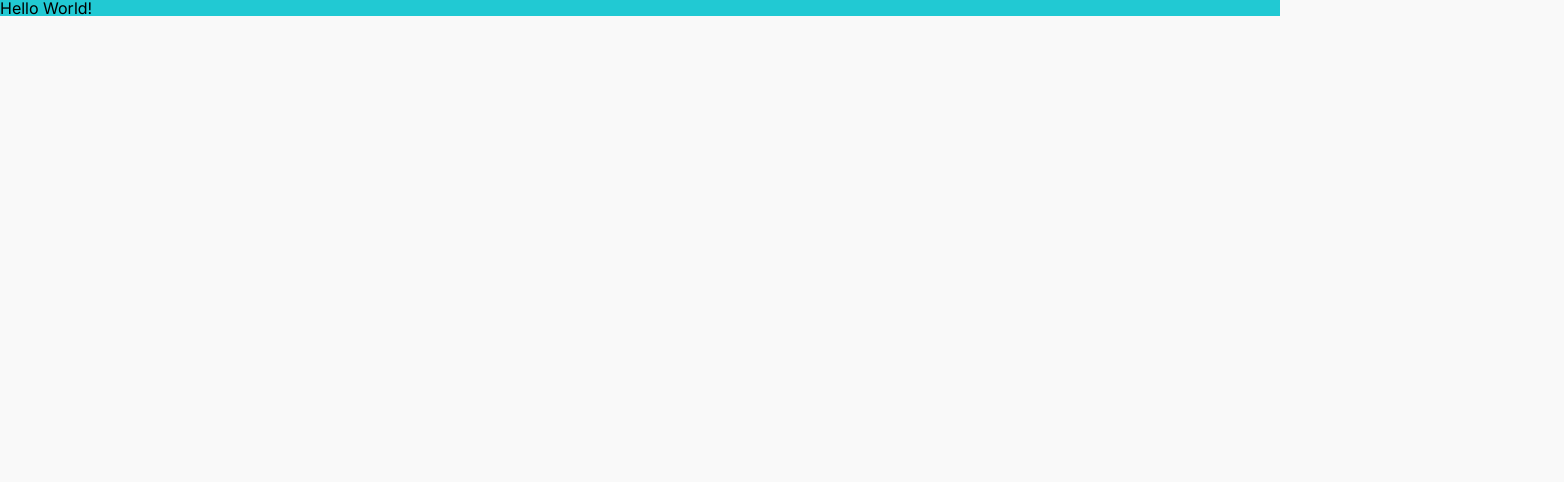
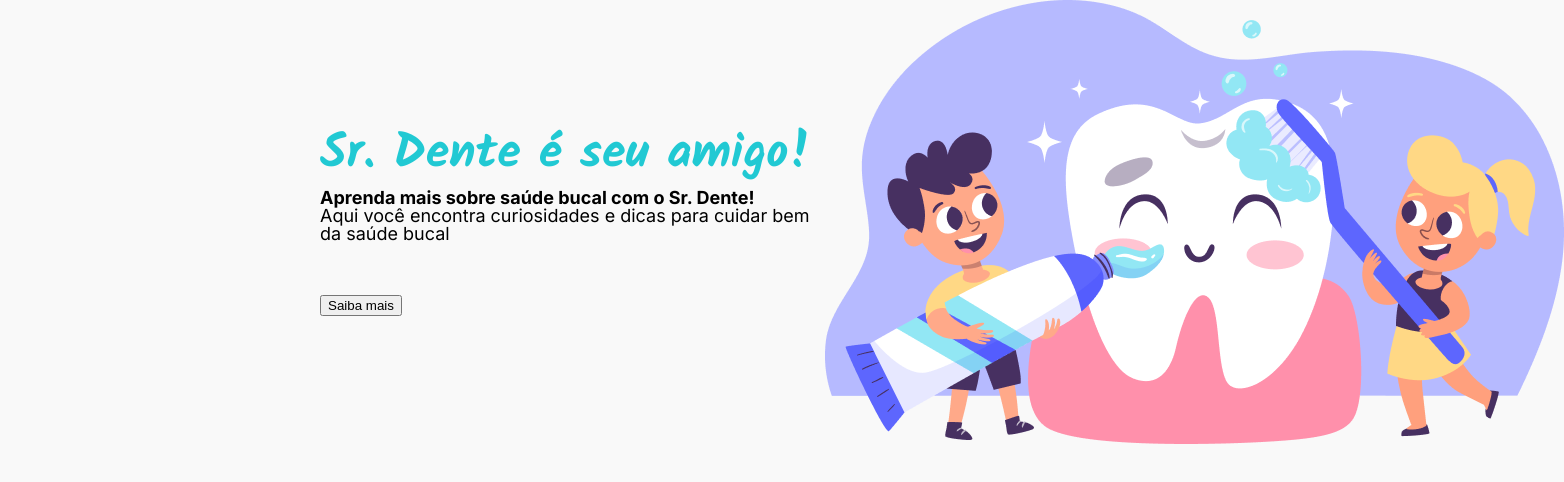
Before and after one commit to squadroxo/sr.dentech, a React (Create React App) app: page / in a window 1280 px wide. Shown: the top 482 px of the page, 1564 px wide, since content can reach past the window. Built offline with nearby package versions, Linux system fonts and the light colour scheme.

Commit message:
feat: Start Container Introduction

```diff
--- a/package.json
+++ b/package.json
@@ -12,7 +12,8 @@
     "@types/react-dom": "^18.3.0",
     "react": "^18.3.1",
     "react-dom": "^18.3.1",
-    "react-scripts": "5.0.1",
+    "react-router-dom": "^6.24.1",
+    "react-scripts": "^5.0.1",
     "typescript": "^4.9.5",
     "uuid": "^10.0.0",
     "web-vitals": "^2.1.4"
--- a/src/App.tsx
+++ b/src/App.tsx
@@ -1,13 +1,14 @@
-import styles from "./App.module.scss";
+import { Button } from "stories/Button";
+import ContainerIntroduction from "components/ContainerIntroduction";
 
-function App() {
+const App: React.FC = () => {
+
   return (
     <>
-    <div className={styles.container}>
-      <h1>Hello World!</h1>
-    </div>
+
+    <ContainerIntroduction/>
     </>
   );
-}
+};
 
 export default App;
--- /dev/null
+++ b/src/components/ContainerButton/index.tsx
@@ -0,0 +1,23 @@
+// Button.tsx
+import React from 'react';
+
+type ButtonProps = {
+  onClick: () => void;
+  label: string;
+  disabled?: boolean;
+  link: string;
+
+};
+
+const Button: React.FC<ButtonProps> = ({ link, onClick, label, disabled = false }) => {
+  return (
+    <a href={link}>
+         <button onClick={onClick} disabled={disabled}>
+            {label}
+        </button>
+    </a>
+
+  );
+};
+
+export default Button;
--- /dev/null
+++ b/src/components/ContainerIntroduction/ContainerIntroduction.module.scss
@@ -0,0 +1,52 @@
+@import "../../styles/variaveis.scss";
+.containerIntroduction{
+    display: flex;
+    flex-direction: row;
+    margin-left: 320px;
+}
+.container1{
+    display: flex;
+    flex-direction: column;
+
+
+}
+.containerTexto{
+    display: flex;
+    flex-direction: column;
+    margin: 130px 0 40px 0;
+}
+.container1 h1{
+    font-family: $fontDestaque;
+    font-size: 48px;
+    font-weight: 700;
+    color:$corPrimaria;
+    width: 505px;
+    height: 59px;
+    top: 245px;
+    left: 345px;
+}
+.container1 p{
+    width: 505px;
+    height: 66px;
+    top: 320px;
+    left: 345px;
+    font-family: $fontPrimaria;
+    font-size: 18px;
+
+}
+.container1 span{
+    font-weight: 700;
+}
+
+.container2{
+
+}
+.container2 img{
+    width: 739px;
+    height: 444px;
+    top: 170px;
+    left: 862px;
+
+
+
+}
--- /dev/null
+++ b/src/components/ContainerIntroduction/index.tsx
@@ -0,0 +1,31 @@
+import style from 'components/ContainerIntroduction/ContainerIntroduction.module.scss'
+import ComponentButton from "components/ContainerButton";
+import ilustracaoHome from "../../assets/ilustracaoHome1.png";
+
+const ContainerIntroduction: React.FC = () => {
+    const handleClick = () => {
+        // Lógica do clique
+        console.log('Botão clicado!');
+      };
+
+    return (
+        <div className={style.containerIntroduction}>
+            <div className={style.container1}>
+                <div className={style.containerTexto}>
+                    <h1>Sr. Dente é seu amigo!</h1>
+                    <p><span>Aprenda mais sobre saúde bucal com o Sr. Dente! </span> <br></br>
+                Aqui você encontra curiosidades e dicas para cuidar bem da saúde bucal</p>
+                </div>
+                <ComponentButton  link='/ContainerIntroduction' onClick={handleClick} label="Saiba mais"/>
+            </div>
+            <div className={style.container2}>
+                <img src={ilustracaoHome} alt='criancas escovando dente'/>
+            </div>
+        </div>
+
+
+    );
+
+};
+
+export default ContainerIntroduction;
```
Also changed, not shown: src/assets/ilustracaoHome1.png (added), src/components/ContainerButton/ContainerButton.module.scss (added), 1 other file (tests, documents, lock files or other folders).
